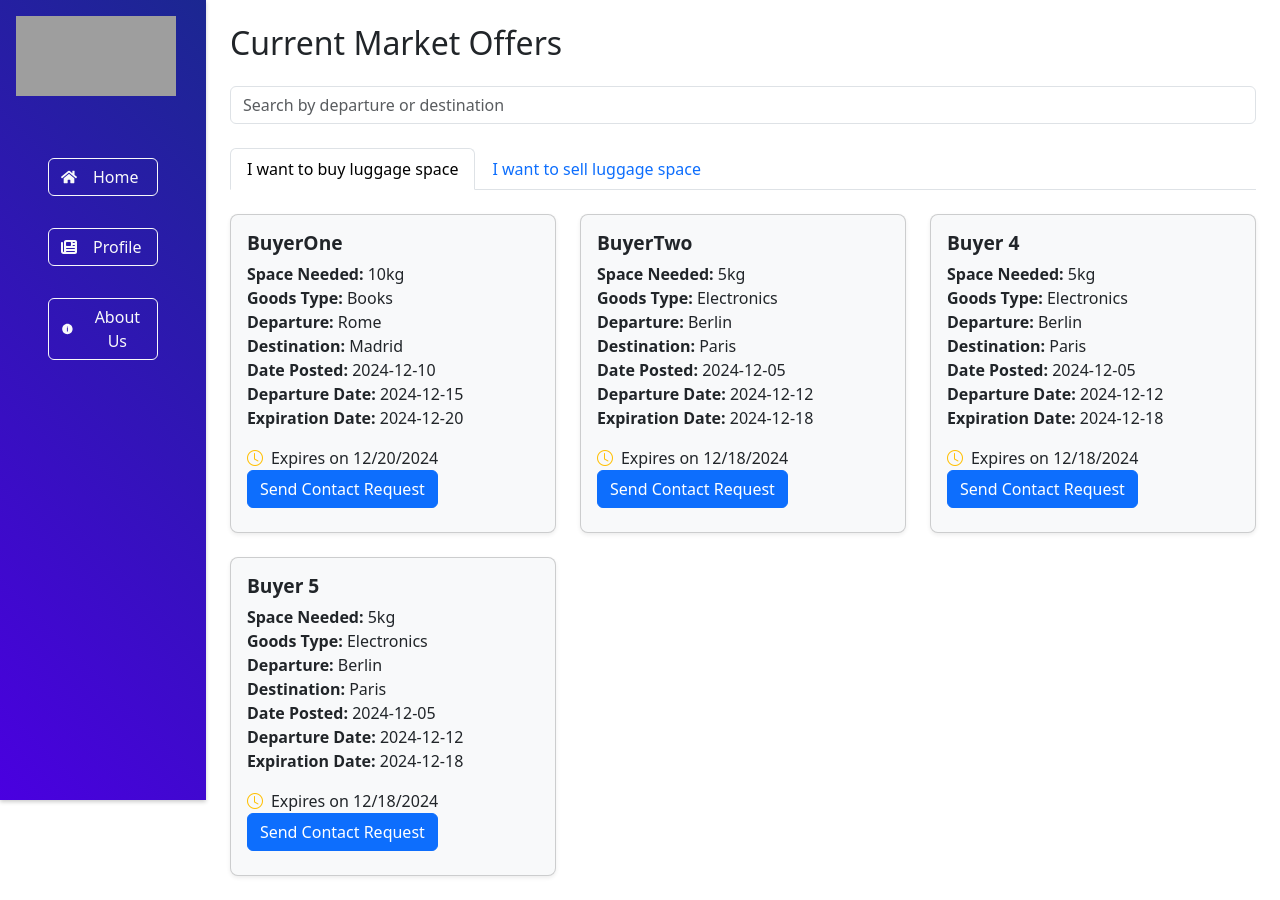
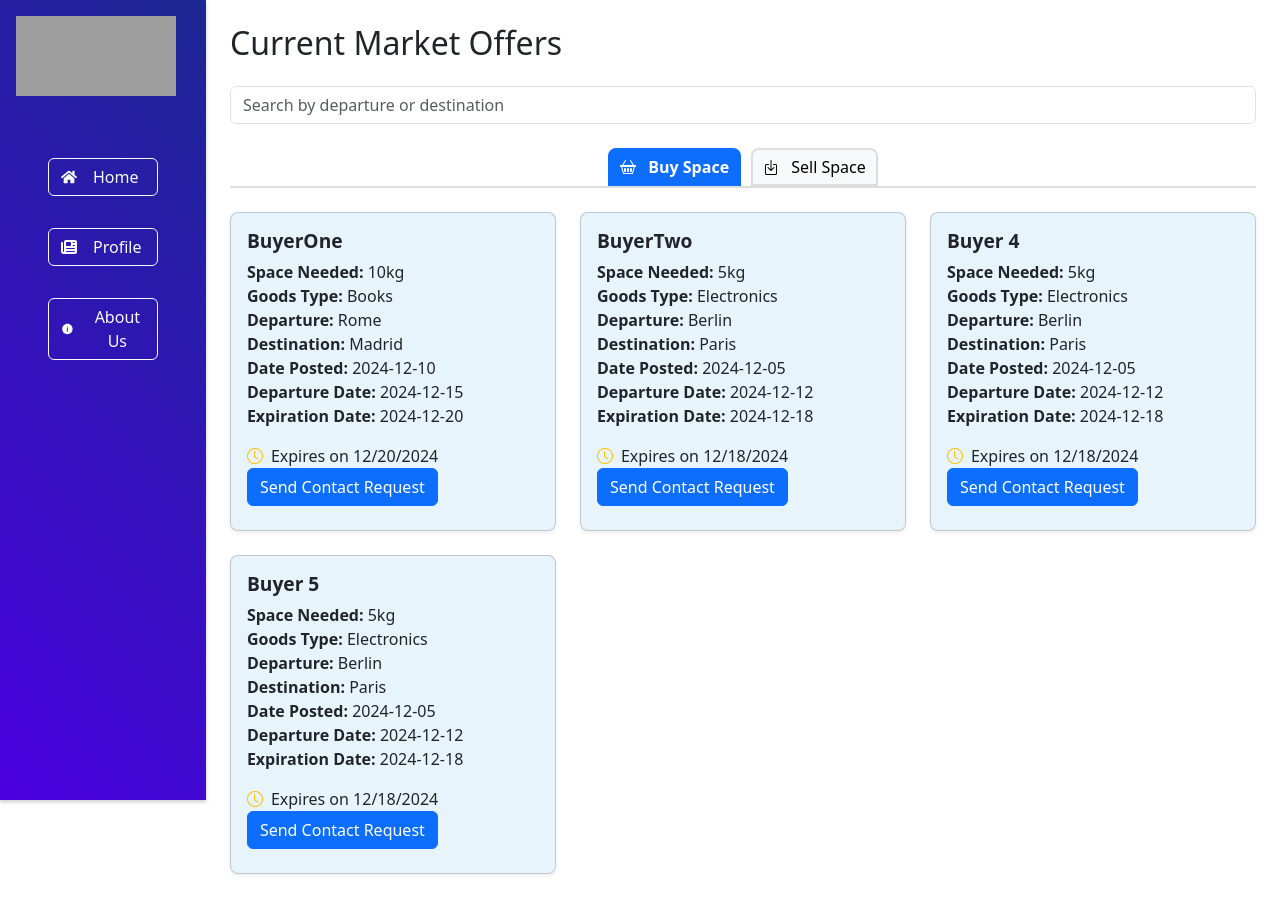
Before and after one commit to CongoBeast/SpaceShare, a React (Create React App) app: page / in a window 1280 px wide. Built offline with nearby package versions, Linux system fonts and the light colour scheme; grey boxes are pictures that could not be loaded.

Commit message:
Add files via upload

```diff
--- a/src/components/offers.js
+++ b/src/components/offers.js
@@ -107,7 +107,7 @@ const MarketOffers = () => {
         className="card shadow-sm mb-4"
         style={{
           borderRadius: "8px",
-          backgroundColor: "#f8f9fa",
+          backgroundColor: type === "buyers" ? "#e8f4fc" : "#fde8e8", // Faded blue for buyers, faded red for sellers
         }}
       >
         <div className="card-body">
@@ -144,6 +144,8 @@ const MarketOffers = () => {
     </div>
   );
 
+
+
   return (
     <div className="container mt-4">
       <h2 className="mb-4">Current Market Offers</h2>
@@ -159,21 +161,42 @@ const MarketOffers = () => {
       </div>
 
       {/* Tabs for Buyers and Sellers */}
-      <ul className="nav nav-tabs">
+
+      <ul className="nav nav-tabs justify-content-center" style={{ borderBottom: "2px solid #ddd" }}>
         <li className="nav-item">
           <button
             className={`nav-link ${view === "buyers" ? "active" : ""}`}
             onClick={() => setView("buyers")}
+            style={{
+              borderRadius: "8px 8px 0 0",
+              backgroundColor: view === "buyers" ? "#0d6efd" : "#f8f9fa",
+              color: view === "buyers" ? "#fff" : "#000",
+              border: view === "buyers" ? "2px solid #0d6efd" : "2px solid #ddd",
+              margin: "0 5px",
+              padding: "5px 10px",
+              transition: "background-color 0.3s, color 0.3s",
+              fontWeight: view === "buyers" ? "bold" : "normal",
+            }}
           >
-            I want to buy luggage space
+            <i className="bi bi-basket2 me-2"></i> Buy Space
           </button>
         </li>
         <li className="nav-item">
           <button
             className={`nav-link ${view === "sellers" ? "active" : ""}`}
             onClick={() => setView("sellers")}
+            style={{
+              borderRadius: "8px 8px 0 0",
+              backgroundColor: view === "sellers" ? "#0d6efd" : "#f8f9fa",
+              color: view === "sellers" ? "#fff" : "#000",
+              border: view === "sellers" ? "2px solid #0d6efd" : "2px solid #ddd",
+              margin: "0 5px",
+              padding: "5px 10px",
+              transition: "background-color 0.3s, color 0.3s",
+              fontWeight: view === "sellers" ? "bold" : "normal",
+            }}
           >
-            I want to sell luggage space
+            <i className="bi bi-box-arrow-in-down me-2"></i> Sell Space
           </button>
         </li>
       </ul>
```
